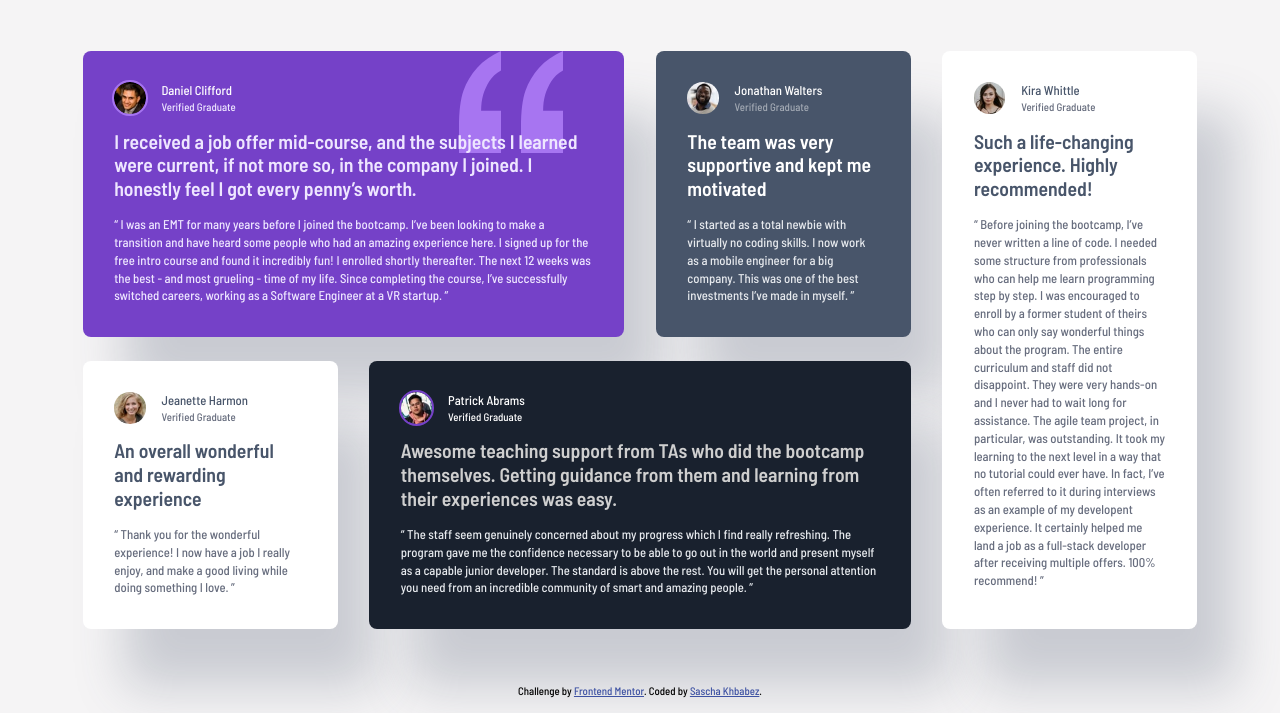
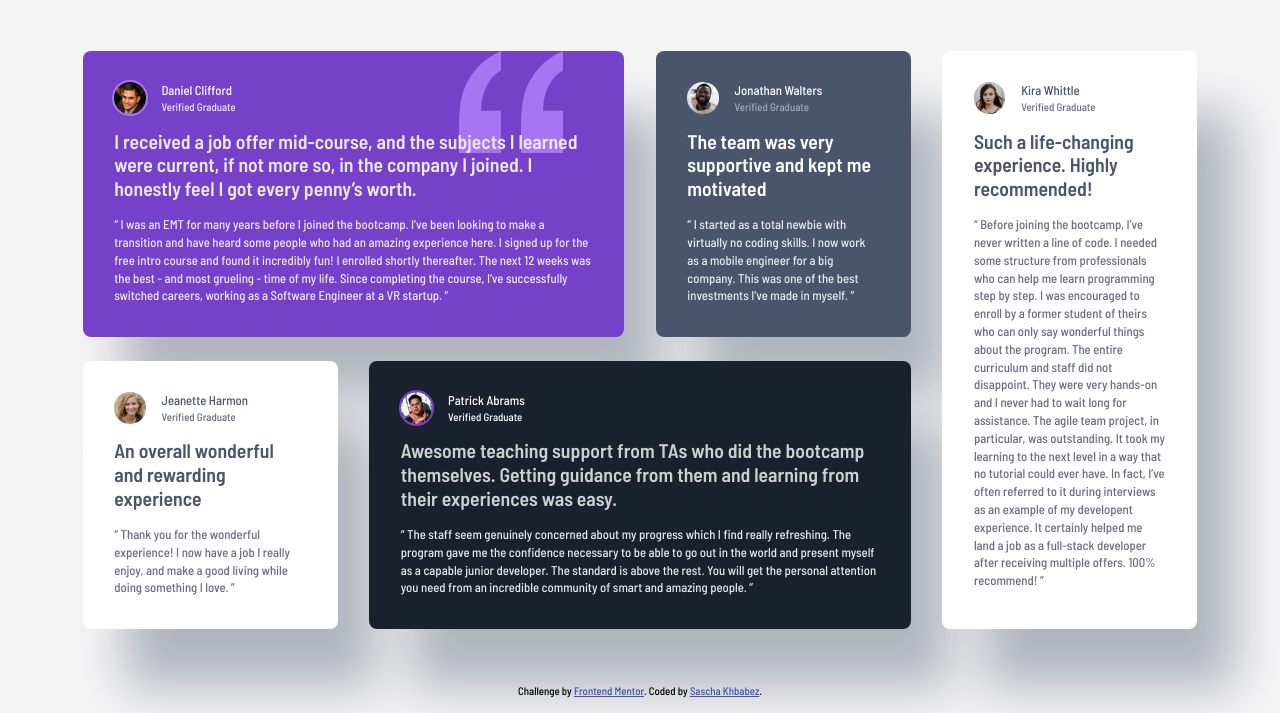
Before and after one commit to skhbabez/testimonials-grid-section-main, a plain HTML site: page index.html in a window 1280 px wide. Shown: the part 87-800 px from the top of the page. Drawn offline with Linux system fonts and the light colour scheme.

Commit message:
Updated shadow transparency

```diff
--- a/styles.css
+++ b/styles.css
@@ -40,7 +40,7 @@
   --step-3: clamp(2.5rem, 2.071rem + 2.143vw, 4rem);
   --corner-radius: 0.5rem;
   --flow: var(--space-l);
-  --shadow: 40px 60px 50px -2px rgba(72, 85, 106, 25%);
+  --shadow: 40px 60px 50px -2px rgba(72, 85, 106, 40%);
 }
 *,
 ::before,
```
